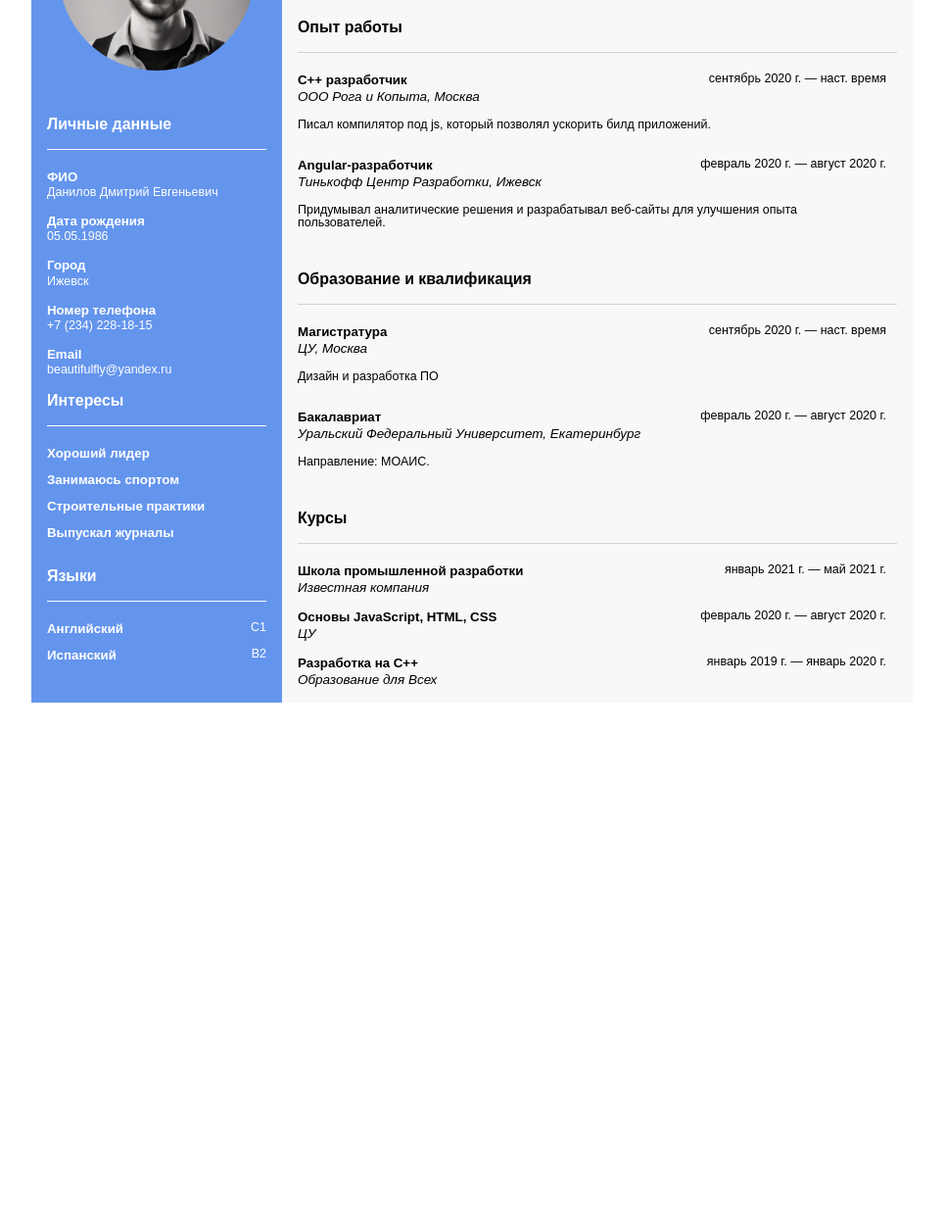
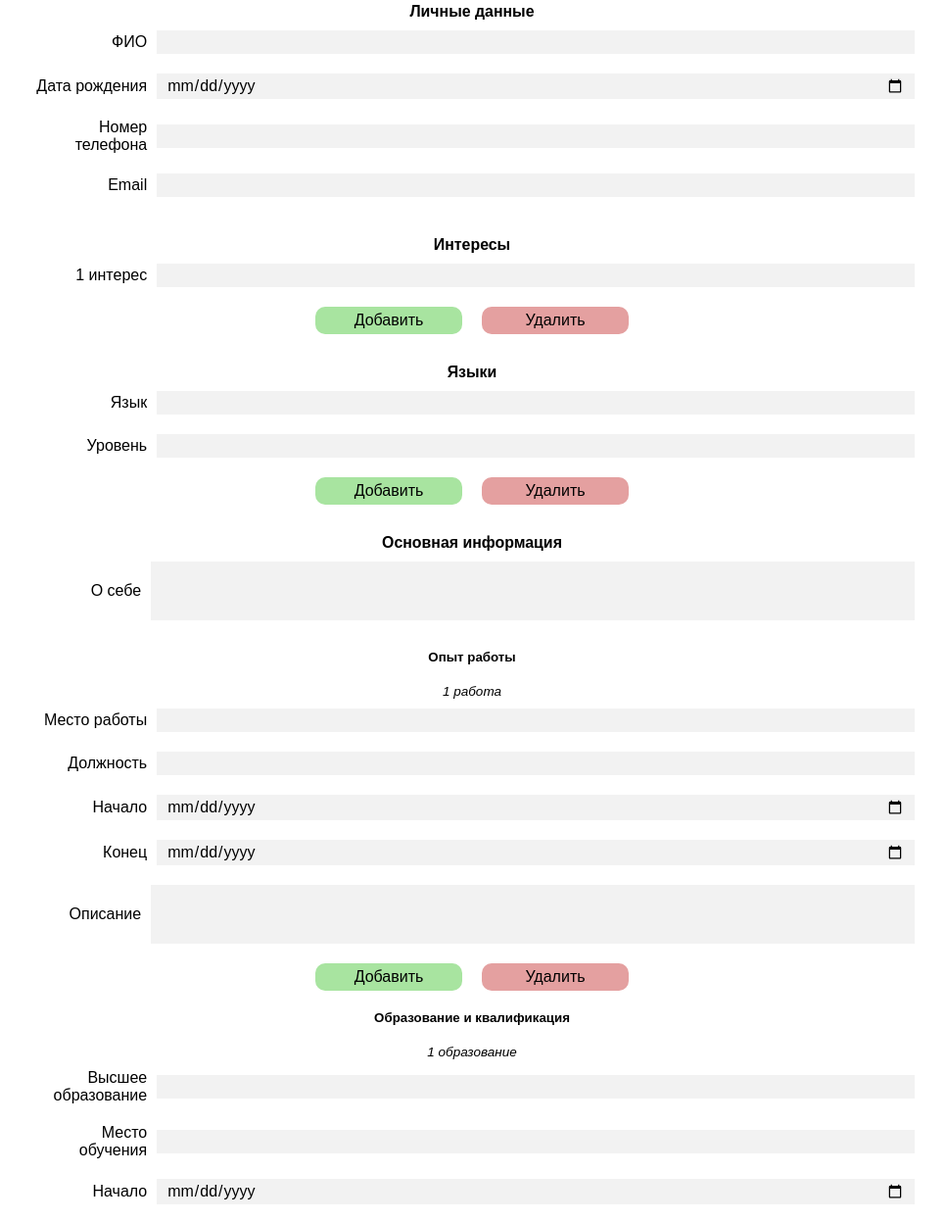
Before and after one commit to ayeMind/resume-generator, a website: page solution/index.html in a window 1280 px wide. Shown: the part 114-1361 px from the top of the page at 98% size, without its empty margins (158-1123 px from the left). Before the commit the page ends 831 px from the top, so only its background shows below. Drawn offline with Linux system fonts and the light colour scheme.

Commit message:
form template

```diff
--- /dev/null
+++ b/solution/all.html
@@ -0,0 +1,12 @@
+<!DOCTYPE html>
+<html lang="ru">
+<head>
+  <meta charset="UTF-8" />
+  <title>Конструктор резюме</title>
+  <link rel="stylesheet" href="styles/index.css" />
+  <script src="scripts/all.js" defer></script>
+</head>
+<body>
+    Hello!
+</body>
+</html>
--- a/solution/index.html
+++ b/solution/index.html
@@ -3,9 +3,173 @@
 <head>
   <meta charset="UTF-8" />
   <title>Конструктор резюме</title>
-  <link rel="stylesheet" href="styles/index.css" />
-  <script src="scripts/index.js" defer></script>
+  <link rel="stylesheet" href="styles/resume.css" />
+  <link rel="stylesheet" href="styles/form.css" />
+  <script src="scripts/resume.js" defer></script>
+  <script src="scripts/form.js" defer></script>
 </head>
 <body>
+  <h1 class="form-h">Создание резюме</h1>
+  <form class="create-form">
+
+    <h2 class="form-h">Личные данные</h2>
+    <label>
+      <span>ФИО</span>
+      <input type="text" name="name" required />
+    </label>
+
+    <label>
+      <span>Дата рождения</span>
+      <input type="date" name="birth"  />
+    </label>
+
+    <label>
+      <span>Номер телефона</span>
+      <input type="tel" name="phone"  />
+    </label>
+
+    <label>
+      <span>Email</span>
+      <input type="email" name="email"  />
+    </label>
+
+    <h2 class="form-h">Интересы</h2>
+    <label>
+      <span>1 интерес</span>
+      <input type="text"  />
+    </label>
+
+    <div class="btn-container">
+      <button type="button" class="add">Добавить</button>
+      <button type="button" class="delete">Удалить</button>
+    </div>
+
+    <h2 class="form-h">Языки</h2>
+    <label>
+      <span>Язык</span>
+      <input type="text"  />
+    </label>
+
+    <label>
+      <span>Уровень</span>
+      <input type="text"  />
+    </label>
+
+    <div class="btn-container">
+      <button type="button" class="add">Добавить</button>
+      <button type="button" class="delete">Удалить</button>
+    </div>
+
+    <h2 class="form-h">Основная информация</h2>
+    <label>
+      <span>О себе</span>
+      <textarea class="description"></textarea>
+    </label>
+
+    <h3 class="sub-h">Опыт работы</h3>
+
+    <div class="sub-form">
+      <h4 class="sub-h">1 работа</h4>
+      <label>
+        <span>Место работы</span>
+        <input type="text"  />
+      </label>
+
+      <label>
+        <span>Должность</span>
+        <input type="text"  />
+      </label>
+
+      <label>
+        <span>Начало</span>
+        <input type="date"  />
+      </label>
+
+      <label>
+        <span>Конец</span>
+        <input type="date"  />
+      </label>
+
+      <label>
+        <span>Описание</span>
+        <textarea class="description"></textarea>
+      </label>
+
+    </div>
+
+    <div class="btn-container">
+      <button type="button" class="add">Добавить</button>
+      <button type="button" class="delete">Удалить</button>
+    </div>
+
+    <h3 class="sub-h">Образование и квалификация</h3>
+
+    <div class="sub-form">
+      <h4 class="sub-h">1 образование</h4>
+      <label>
+        <span>Высшее образование</span>
+        <input type="text"  />
+      </label>
+
+      <label>
+        <span>Место обучения</span>
+        <input type="text"  />
+      </label>
+
+      <label>
+        <span>Начало</span>
+        <input type="date"  />
+      </label>
+
+      <label>
+        <span>Конец</span>
+        <input type="date"  />
+      </label>
+
+      <label>
+        <span>Описание</span>
+        <textarea class="description"></textarea>
+      </label>
+
+    </div>
+
+    <div class="btn-container">
+      <button type="button" class="add">Добавить</button>
+      <button type="button" class="delete">Удалить</button>
+    </div>
+
+    <h3 class="sub-h">Курсы</h3>
+
+    <div class="sub-form">
+      <h4 class="sub-h">1 курс</h4>
+      <label>
+        <span>Название</span>
+        <input type="text"  />
+      </label>
+
+      <label>
+        <span>Организация</span>
+        <input type="text"  />
+      </label>
+
+      <label>
+        <span>Начало</span>
+        <input type="date"  />
+      </label>
+
+      <label>
+        <span>Конец</span>
+        <input type="date"  />
+      </label>
+
+    </div>
+
+    <div class="btn-container">
+      <button type="button" class="add">Добавить</button>
+      <button type="button" class="delete">Удалить</button>
+    </div>
+
+    <button type="submit" class="create">Создать резюме</button>
+  </form>
 </body>
 </html>
--- /dev/null
+++ b/solution/scripts/all.js
@@ -0,0 +1,2 @@
+
+const personalInfoItems = JSON.parse(localStorage.getItem('personalInfoItems'));
--- /dev/null
+++ b/solution/scripts/form.js
@@ -0,0 +1 @@
+console.log('hello form!');
--- a/solution/scripts/index.js
+++ b/solution/scripts/resume.js
@@ -312,4 +312,5 @@ const imageAlt = 'Фото';
 const titleText = 'Данилов Дмитрий Евгеньевич';
 const descriptionText = 'В целом достаточно сильный разработчик, я бы даже сказал умный, вообще умен не по годам. Подниму ваш проект, удалю все легаси, и все коммиты будут маленькими по 15 строк кода.';
 
-document.body.appendChild(createResumePageComponent(imageSrc, imageAlt, titleText, descriptionText, personalInfoItems, interests, languages, job, education, courses));
+
+// document.body.appendChild(createResumePageComponent(imageSrc, imageAlt, titleText, descriptionText, personalInfoItems, interests, languages, job, education, courses));
--- /dev/null
+++ b/solution/styles/form.css
@@ -0,0 +1,94 @@
+body {
+    justify-content: normal;
+    flex-direction: column;
+}
+
+input {
+    background-color: #f2f2f2;
+    padding: 3px 10px;
+}
+
+button {
+    border-radius: 10px;
+    padding: 5px 10px;
+    width: 150px;
+    cursor: pointer;
+}
+
+label {
+    display: flex;
+    align-items: center;
+    justify-content: flex-end;
+    margin-bottom: 10px;
+  }
+
+label span {
+    flex-basis: 120px;
+    text-align: right;
+    margin-right: 10px;
+  }
+
+label input, label textarea {
+    flex-grow: 1;
+}
+
+.btn-container {
+    display: flex;
+    justify-content: center;
+    gap: 20px;
+}
+
+.add {
+    background-color: #A8E4A0;
+}
+
+.delete {
+    background-color: #E4A0A0;
+
+}
+
+button:hover {
+    opacity: 0.8;
+}
+
+
+.create-form {
+    display: flex;
+    flex-direction: column;
+    justify-content: center;
+    margin-top: 20px;
+    gap: 10px;
+    padding: 25px 0;
+}
+
+.form-h {
+    margin: 0 auto;
+    margin-top: 20px;
+}
+
+.sub-h {
+    margin: 0 auto;
+    margin-top: 10px;
+}
+
+.sub-form {
+    display: flex;
+    flex-direction: column;
+    justify-content: center;
+    gap: 10px;
+}
+
+.description {
+    background-color: #f2f2f2;
+    width: 800px;
+    height: 50px;
+    resize: none;
+    padding: 5px 10px;
+}
+
+
+.create {
+    padding: 10px;
+    margin: 0 auto;
+    margin-top: 20px;
+}
--- a/solution/styles/index.css
+++ b/solution/styles/resume.css
@@ -13,6 +13,7 @@ body {
   display: flex;
   justify-content: center;
   align-items: center;
+
 }
 
 h1 {
```
Also changed, not shown: solution/styles/all.css (added).
